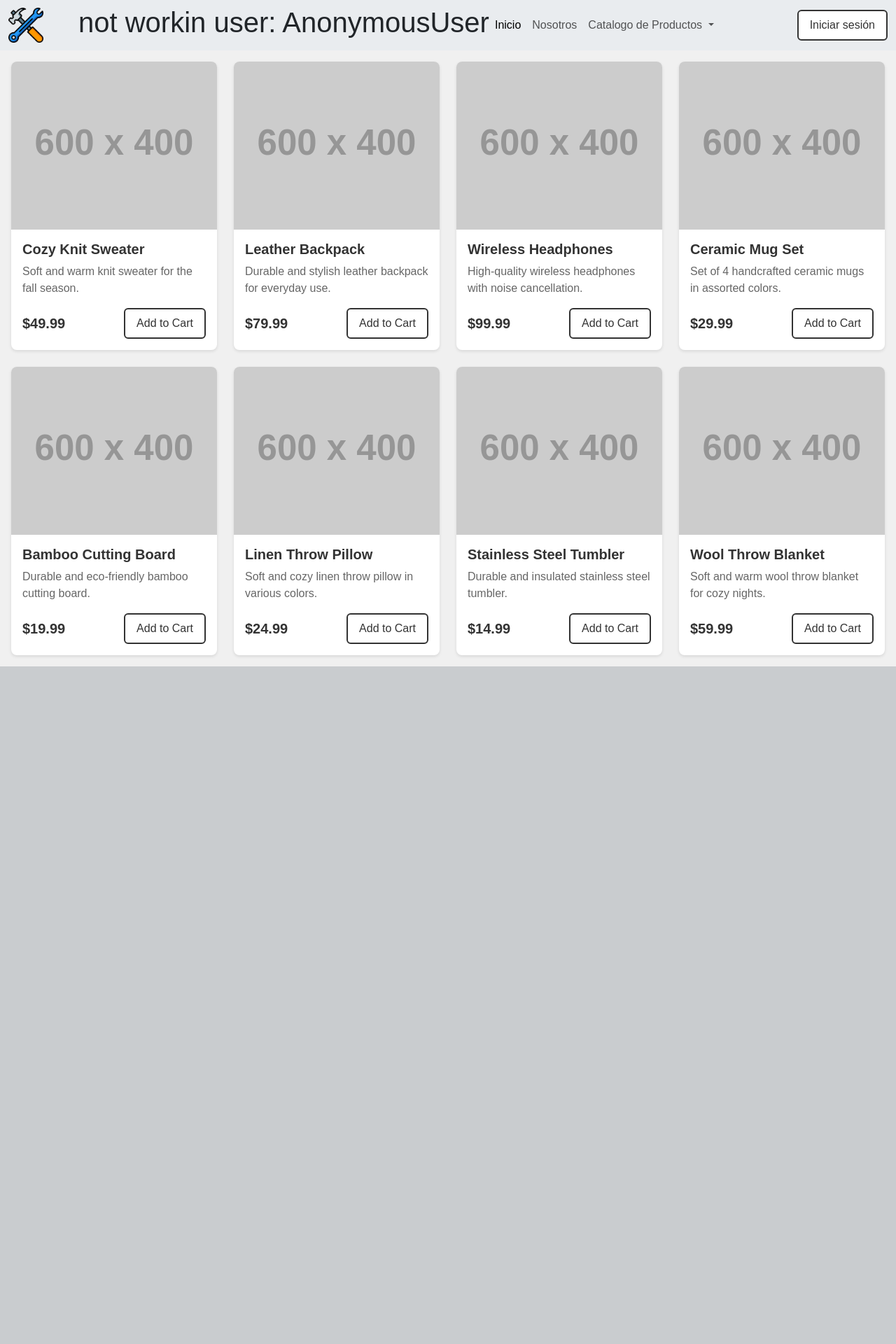
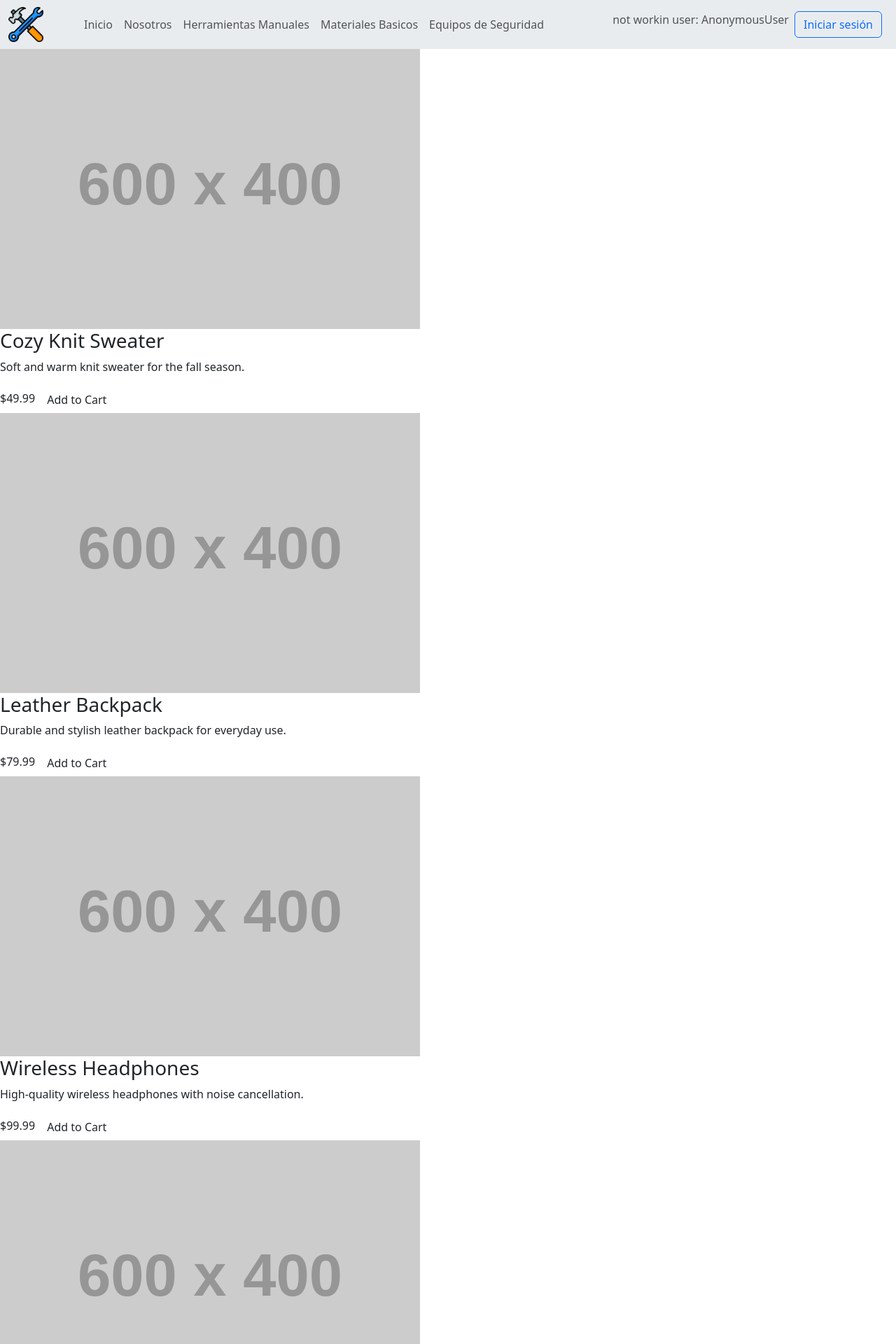
Before and after one commit to FelipeVaccaro/Visual, a Django app: page /materiales-catalogo in a window 1280 px wide. Shown: the top 1920 px of the page at 70% size. Before the commit the page ends 952 px from the top, so only its background shows below. Run offline with Django 5.2, Linux system fonts and the light colour scheme; grey boxes labelled with a size stand in for pictures from a placeholder-image service; some libraries are stand-ins or nearby versions.

Commit message:
New nav and new inicio / 95% login

```diff
--- a/ferramas/tienda/static/styles.css
+++ /dev/null
@@ -1,107 +0,0 @@
-body {
-    font-family: Arial, sans-serif;
-    background-color: #f0f0f0;
-    margin: 0;
-    padding: 0;
-}
-
-.grid-container {
-    display: grid;
-    grid-template-columns: 1fr;
-    gap: 1.5rem;
-    padding: 1rem;
-}
-
-@media (min-width: 640px) {
-    .grid-container {
-        grid-template-columns: repeat(2, 1fr);
-    }
-}
-
-@media (min-width: 768px) {
-    .grid-container {
-        grid-template-columns: repeat(3, 1fr);
-    }
-}
-
-@media (min-width: 1024px) {
-    .grid-container {
-        grid-template-columns: repeat(4, 1fr);
-    }
-}
-
-.product-card {
-    background-color: white;
-    border-radius: 0.5rem;
-    overflow: hidden;
-    box-shadow: 0 2px 4px rgba(0, 0, 0, 0.1);
-    transition: transform 0.2s;
-}
-
-.product-card:hover {
-    transform: scale(1.02);
-}
-
-.product-link {
-    display: block;
-    text-decoration: none;
-}
-
-.product-image {
-    width: 100%;
-    height: 15rem;
-    object-fit: cover;
-    transition: opacity 0.3s;
-}
-
-.product-link:hover .product-image {
-    opacity: 0.9;
-}
-
-.product-details {
-    padding: 1rem;
-}
-
-.product-title {
-    font-size: 1.25rem;
-    font-weight: bold;
-    color: #333;
-    margin-bottom: 0.5rem;
-}
-
-.product-description {
-    color: #666;
-    font-size: 1rem;
-    margin-bottom: 1rem;
-}
-
-.product-footer {
-    display: flex;
-    justify-content: space-between;
-    align-items: center;
-}
-
-.product-price {
-    font-size: 1.25rem;
-    font-weight: bold;
-    color: #333;
-}
-
-.btn {
-    padding: 0.5rem 1rem;
-    border: 2px solid #333;
-    background-color: white;
-    color: #333;
-    cursor: pointer;
-    transition: background-color 0.3s, color 0.3s;
-}
-
-.btn-outline {
-    border-color: #333;
-    color: #333;
-}
-
-.btn-outline:hover {
-    background-color: #333;
-    color: white;
-}
--- a/ferramas/tienda/templates/bootstrap.html
+++ b/ferramas/tienda/templates/bootstrap.html
@@ -1 +1,4 @@
 <link href="https://cdn.jsdelivr.net/npm/bootstrap@5.3.3/dist/css/bootstrap.min.css" rel="stylesheet" integrity="sha384-QWTKZyjpPEjISv5WaRU9OFeRpok6YctnYmDr5pNlyT2bRjXh0JMhjY6hW+ALEwIH" crossorigin="anonymous">
+<script src="https://code.jquery.com/jquery-3.5.1.slim.min.js"></script>
+<script src="https://cdn.jsdelivr.net/npm/popper.js@1.16.1/dist/umd/popper.min.js"></script>
+<script src="https://stackpath.bootstrapcdn.com/bootstrap/4.5.2/js/bootstrap.min.js"></script>
--- a/ferramas/tienda/templates/materiales-catalogo.html
+++ b/ferramas/tienda/templates/materiales-catalogo.html
@@ -115,5 +115,10 @@
             </div>
         </div>
     </section>
+
+<script src="https://code.jquery.com/jquery-3.5.1.slim.min.js"></script>
+<script src="https://cdn.jsdelivr.net/npm/popper.js@1.16.1/dist/umd/popper.min.js"></script>
+<script src="https://stackpath.bootstrapcdn.com/bootstrap/4.5.2/js/bootstrap.min.js"></script>
+
 </body>
 </html>
--- a/ferramas/tienda/templates/navbar.html
+++ b/ferramas/tienda/templates/navbar.html
@@ -1,51 +1,35 @@
 <nav class="navbar navbar-expand-lg bg-body-secondary">
   <div class="container-fluid">
     <img id="logoHome" src="../static/img/Logo.png" alt="" style="width: 50px; margin-right: 50px;">
-    <button class="navbar-toggler" type="button" data-bs-toggle="collapse" data-bs-target="#navbarSupportedContent"
-      aria-controls="navbarSupportedContent" aria-expanded="false" aria-label="Toggle navigation">
+    <button class="navbar-toggler" type="button" data-bs-toggle="collapse" data-bs-target="#navbarNav" aria-controls="navbarNav" aria-expanded="false" aria-label="Toggle navigation">
       <span class="navbar-toggler-icon"></span>
     </button>
+    <div class="collapse navbar-collapse" id="navbarNav">
+      <ul class="navbar-nav">
+        <li class="nav-item"><a class="nav-link" href="/">Inicio</a></li>
+        <li class="nav-item"><a class="nav-link" href="/nosotros">Nosotros</a></li>
+        <li class="nav-item"><a class="nav-link" href="/herramientas-catalogo">Herramientas Manuales</a></li>
+        <li class="nav-item"><a class="nav-link" href="/materiales-catalogo">Materiales Basicos</a></li>
+        <li class="nav-item"><a class="nav-link" href="/equiposg-catalogo">Equipos de Seguridad</a></li>
+      </ul>
+      <div class="navbar-nav ms-auto">
           {% if user.is_authenticated %}
-      <h1>workin user: {{user}}</h1>
+          <span class="navbar-text">workin user: {{user}}</span>
           {% else %}
-      <h1>not workin user: {{user}}</h1>
+          <span class="navbar-text">not workin user: {{user}}</span>
           {% endif %}
-    <div class="collapse navbar-collapse" id="navbarSupportedContent">
-      <ul class="navbar-nav me-auto mb-2 mb-lg-0">
-        <li class="nav-item">
-          <a class="nav-link active" aria-current="page" href="/">Inicio</a>
-        </li>
-        <li class="nav-item">
-          <a class="nav-link" aria-current="page" href="/nosotros">Nosotros</a>
-        </li>
-        <li class="nav-item dropdown">
-          <a class="nav-link dropdown-toggle" href="#" role="button" data-bs-toggle="dropdown" aria-expanded="false">
-            Catalogo de Productos
-          </a>
-          <ul class="dropdown-menu">
-            <li><a class="dropdown-item" href="/herramientas-catalogo">Herramientas Manuales</a></li>
-            <li>
-              <hr class="dropdown-divider">
-            </li>
-            <li><a class="dropdown-item" href="/materiales-catalogo">Materiales Basicos</a></li>
-            <li>
-              <hr class="dropdown-divider">
-            </li>
-            <li><a class="dropdown-item" href="/equiposg-catalogo">Equipos de Seguridad</a></li>
-          </ul>
-        </li>
-      </ul>
+        <div>
           {% if request.user.is_authenticated %}
-
           <a class="nav-link" aria-current="page" href="{% url 'cierre-sesion' %}">
             <button class="btn btn-outline-primary">Cerrar sesión</button>
           </a>
           {% else %}
-
           <a class="nav-link" aria-current="page" href="{% url 'inicio-sesion' %}">
             <button class="btn btn-outline-primary">Iniciar sesión</button>
           </a>
           {% endif %}
         </div>
       </div>
+    </div>
+  </div>
 </nav>
```
Also changed, not shown: ferramas/tienda/templates/inicio.html (+76 -1 lines), ferramas/tienda/templates/nosotros.html (+8 -0 lines), ferramas/db.sqlite3, readme.md (added). Lines whose indentation alone changed are shown as unchanged.
